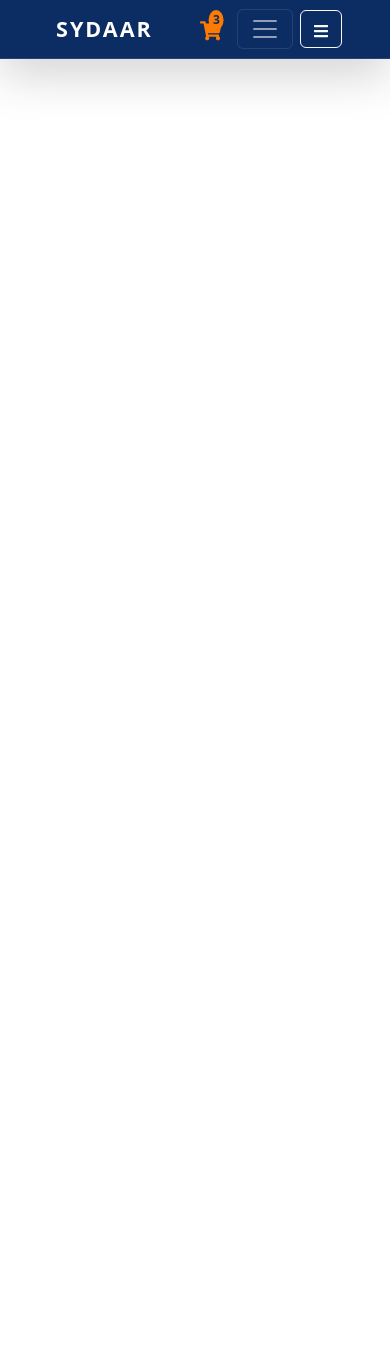
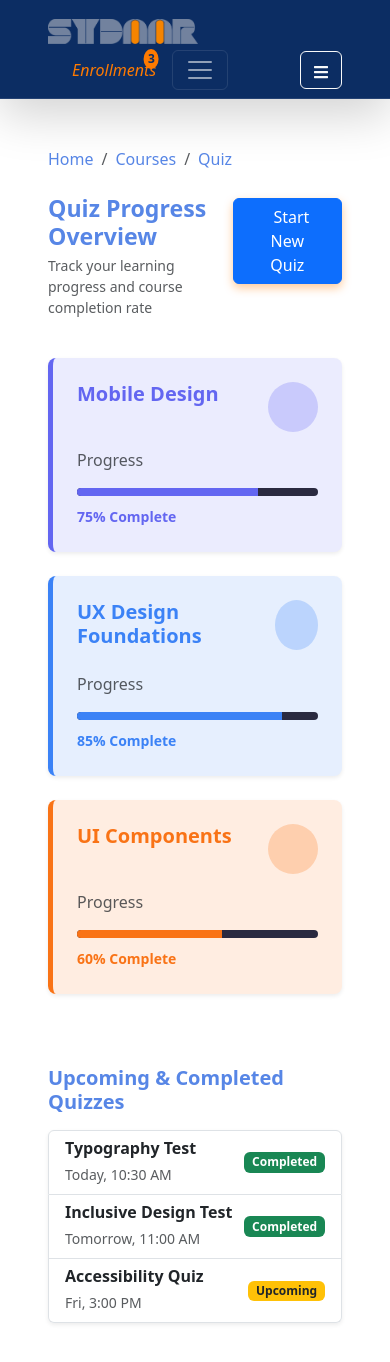
Before and after one commit to Mohassan1122/SYDAAR_WEB, a React (Vite) app: page /quiz in a window 390 px wide. Before the commit this address had no page. Shown: the top 1362 px of the page. Before the commit the page ends 844 px from the top, so only its background shows below. Built offline with nearby package versions, Linux system fonts and the light colour scheme.

Commit message:
responsiveness

```diff
--- a/src/App.jsx
+++ b/src/App.jsx
@@ -12,6 +12,7 @@ import { ToastContainer } from "react-toastify";
 import Onboarding from "./pages/Onboarding";
 import Courses from "./pages/Courses";
 import CourseDetail from "./pages/CourseDetail";
+import QuizPage from "./pages/QuizPage";
 
 
 
@@ -49,8 +50,17 @@ export default function App() {
             // path="/course/:id"
             path="/courses/1"
             element={
-              <Layout >
+              <Layout>
                 <CourseDetail />
+              </Layout>
+            }
+          />
+          <Route
+            // path="/course/:id"
+            path="/quiz"
+            element={
+              <Layout>
+                <QuizPage />
               </Layout>
             }
           />
--- a/src/components/Navbar.jsx
+++ b/src/components/Navbar.jsx
@@ -1,6 +1,13 @@
 import React, { useState } from "react";
 import { Link } from "react-router-dom";
-import { FaShoppingCart, FaThList, FaSearch, FaBars } from "react-icons/fa";
+import {
+  FaShoppingCart,
+  FaThList,
+  FaSearch,
+  FaBars,
+  FaChevronRight,
+} from "react-icons/fa";
+import logo from "../assets/logo.png";
 
 export default function Navbar() {
   // const location = useLocation();
@@ -39,11 +46,16 @@ export default function Navbar() {
       <div className="container-fluid px-5">
         {/* Brand Logo and Mobile Toggler */}
         <Link className="navbar-brand fw-bold fs-4" to="/">
-          <i
-            className="fas fa-graduation-cap me-2"
-            style={{ color: "var(--accent)" }}
-          ></i>
-          SYDAAR
+          <img
+            src={logo}
+            alt="logo"
+            className="img-fluid"
+            style={{
+              width: "150px",
+              height: "25px",
+              color: "var(--accent)",
+            }}
+          />
         </Link>
 
         {/* User controls (Cart/Avatar) - visible on all screens, but moved next to toggler on mobile */}
@@ -51,12 +63,15 @@ export default function Navbar() {
           {/* Cart Icon / Notification */}
           <div className="ms-4 me-3">
             <Link
-              to="/cart"
+              to="/enrollment"
               className="position-relative text-light text-decoration-none"
             >
-              <span className="fs-4" style={{ color: "var(--accent)" }}>
-                {" "}
-                <FaShoppingCart />{" "}
+              <span>
+                <i className="fs-6 small" style={{ color: "var(--accent)" }}>
+                  {" "}
+                  {/* <FaShoppingCart /> */}
+                  Enrollments{" "}
+                </i>
               </span>
               <span
                 className="position-absolute translate-middle badge rounded-circle p-1"
@@ -115,9 +130,9 @@ export default function Navbar() {
         >
           <ul className="navbar-nav mx-auto align-items-lg-center">
             {/* Category Dropdown (Responsive) */}
-            <li className="nav-item dropdown me-lg-2 mb-lg-0">
+            <li className="nav-item dropdown me-lg-2 mb-lg-0 my-sm-3">
               <button
-                className="btn fw-medium dropdown-toggle w-100 w-lg-auto" // w-100 on mobile
+                className="btn fw-medium dropdown-toggle w-100 w-lg-auto py-2" // w-100 on mobile
                 type="button"
                 onClick={toggleCategory}
                 aria-expanded={isCategoryOpen}
@@ -128,7 +143,7 @@ export default function Navbar() {
                   borderColor: "var(--card)",
                 }}
               >
-                <FaThList className="me-2" />
+                <FaThList className="me-3" />
                 Category
               </button>
               <ul
@@ -148,13 +163,13 @@ export default function Navbar() {
                 {categories.map((category) => (
                   <li key={category}>
                     <Link
-                      className="dropdown-item d-flex justify-content-between align-items-center text-light py-"
+                      className="dropdown-item d-flex justify-content-between align-items-center text-light"
                       to={`/courses?category=${category}`}
                       onClick={() => setIsCategoryOpen(false)} // Close on click
                       style={{ borderRadius: "0.5rem" }}
                     >
                       {category}
-                      <i className="fas fa-chevron-right small-muted small"></i>
+                      <FaChevronRight className="small-mute small" />
                     </Link>
                   </li>
                 ))}
@@ -195,7 +210,7 @@ export default function Navbar() {
         </div>
 
         <button
-          className="btn btn-outline-light d-lg-none"
+          className="btn btn-outline-light d-lg-none mt-sm-2"
           onClick={() => {
             document
               .querySelector(".col-lg-2.d-none.d-lg-block")
--- a/src/pages/Courses.jsx
+++ b/src/pages/Courses.jsx
@@ -212,23 +212,36 @@ export default function Courses() {
       <div className="d-flex justify-content-between align-items-center mb-4">
         <div>
           <div className="mb-4">
-            <small className="small-muted">
-              <Link
-                to="/dashboard"
-                className="small-muted text-decoration-none"
-              >
-                Home
-              </Link>
-              <FaChevronRight className="mx-2" style={{ fontSize: "0.6rem" }} />
-              Courses
-            </small>
+             <nav aria-label="breadcrumb" className="mb-4">
+                          <ol className="breadcrumb">
+                            <li className="breadcrumb-item">
+                              <Link
+                                to="/dashboard"
+                                className="text-decoration-none"
+                                style={{ color: "var(--text-muted)" }}
+                              >
+                                Home
+                              </Link>
+                            </li>
+                            <li className="breadcrumb-item">
+                              <Link
+                                to="/courses"
+                                className="text-decoration-none"
+                                style={{ color: "var(--text-muted)" }}
+                              >
+                                Courses
+                              </Link>
+                            </li>
+
+                          </ol>
+                        </nav>
+
           </div>
-          <p className="text-muted mb-0">
+          <small className="text-muted">
             We found {courses.length} courses available for you
-          </p>
+          </small>
         </div>
         <div className="d-flex align-items-center gap-3">
-          <span className="text-muted">See</span>
 
           {/* View Mode Toggle */}
           <div className="btn-group" role="group">
--- /dev/null
+++ b/src/pages/QuizPage.jsx
@@ -0,0 +1,138 @@
+import React from "react";
+import { Link } from "react-router-dom";
+
+export default function QuizPage() {
+  const courses = [
+    { name: "Mobile Design", progress: 75, color: "#6366F1" },
+    { name: "UX Design Foundations", progress: 85, color: "#3B82F6" },
+    { name: "UI Components", progress: 60, color: "#F97316" },
+  ];
+
+  const CourseCard = ({ course }) => (
+    <div className="col-lg-4 col-md-6 mb-4">
+      <div
+        className="p-4 rounded-3 shadow-sm"
+        style={{
+          backgroundColor: course.color + "20",
+          borderLeft: `5px solid ${course.color}`,
+        }}
+      >
+        <div className="d-flex justify-content-between align-items-start">
+          <h5 className="fw-bold" style={{ color: course.color }}>
+            {course.name}
+          </h5>
+          <div
+            style={{
+              width: "50px",
+              height: "50px",
+              backgroundColor: course.color + "40",
+              borderRadius: "50%",
+            }}
+          ></div>
+        </div>
+
+        <p className="text-muted mt-3">Progress</p>
+        <div
+          className="progress mb-2"
+          style={{ height: "8px", backgroundColor: "#2A2A40" }}
+        >
+          <div
+            className="progress-bar"
+            role="progressbar"
+            style={{
+              width: `${course.progress}%`,
+              backgroundColor: course.color,
+            }}
+            aria-valuenow={course.progress}
+            aria-valuemin="0"
+            aria-valuemax="100"
+          ></div>
+        </div>
+        <small className="fw-bold" style={{ color: course.color }}>
+          {course.progress}% Complete
+        </small>
+      </div>
+    </div>
+  );
+
+  return (
+    <div className="p-5">
+      {/* Header Section */}
+      <div className="d-flex justify-content-between align-items-center mb-4">
+        <div>
+          <nav aria-label="breadcrumb" className="mb-4">
+            <ol className="breadcrumb mb-0">
+              <li className="breadcrumb-item">
+                <Link
+                  to="/dashboard"
+                  className="text-decoration-none"
+                  style={{ color: "var(--text-muted)" }}
+                >
+                  Home
+                </Link>
+              </li>
+              <li className="breadcrumb-item">
+                <Link
+                  to="/courses"
+                  className="text-decoration-none"
+                  style={{ color: "var(--text-muted)" }}
+                >
+                  Courses
+                </Link>
+              </li>
+              <li
+                className="breadcrumb-item active"
+                aria-current="page"
+                style={{ color: "var(--text)" }}
+              >
+                Quiz
+              </li>
+            </ol>
+          </nav>
+          <h3 className="fw-bold mb-0">Quiz Progress Overview</h3>
+          <p className="text-muted small mt-1">
+            Track your learning progress and course completion rate
+          </p>
+        </div>
+        <button className="btn btn-primary px-4">
+          <i className="fas fa-play me-2"></i>Start New Quiz
+        </button>
+      </div>
+
+      {/* Courses Progress Section */}
+      <div className="row">
+        {courses.map((course, i) => (
+          <CourseCard key={i} course={course} />
+        ))}
+      </div>
+
+      {/* Active Quiz List */}
+      <div className="mt-5">
+        <h5 className="fw-bold mb-3">Upcoming & Completed Quizzes</h5>
+        <div className="list-group shadow-sm">
+          <div className="list-group-item d-flex justify-content-between align-items-center">
+            <div>
+              <h6 className="fw-bold mb-1">Typography Test</h6>
+              <small className="text-muted">Today, 10:30 AM</small>
+            </div>
+            <span className="badge bg-success">Completed</span>
+          </div>
+          <div className="list-group-item d-flex justify-content-between align-items-center">
+            <div>
+              <h6 className="fw-bold mb-1">Inclusive Design Test</h6>
+              <small className="text-muted">Tomorrow, 11:00 AM</small>
+            </div>
+            <span className="badge bg-success">Completed</span>
+          </div>
+          <div className="list-group-item d-flex justify-content-between align-items-center">
+            <div>
+              <h6 className="fw-bold mb-1">Accessibility Quiz</h6>
+              <small className="text-muted">Fri, 3:00 PM</small>
+            </div>
+            <span className="badge bg-warning text-dark">Upcoming</span>
+          </div>
+        </div>
+      </div>
+    </div>
+  );
+}
```
Also changed, not shown: src/pages/CourseDetail.jsx (+16 -19 lines), src/assets/img7.jpg (added), src/assets/logo.png (added).
